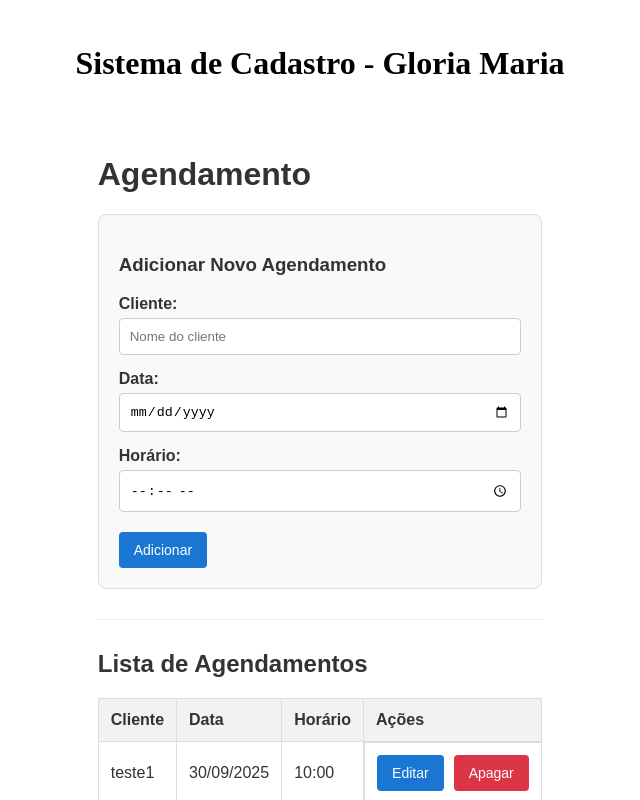
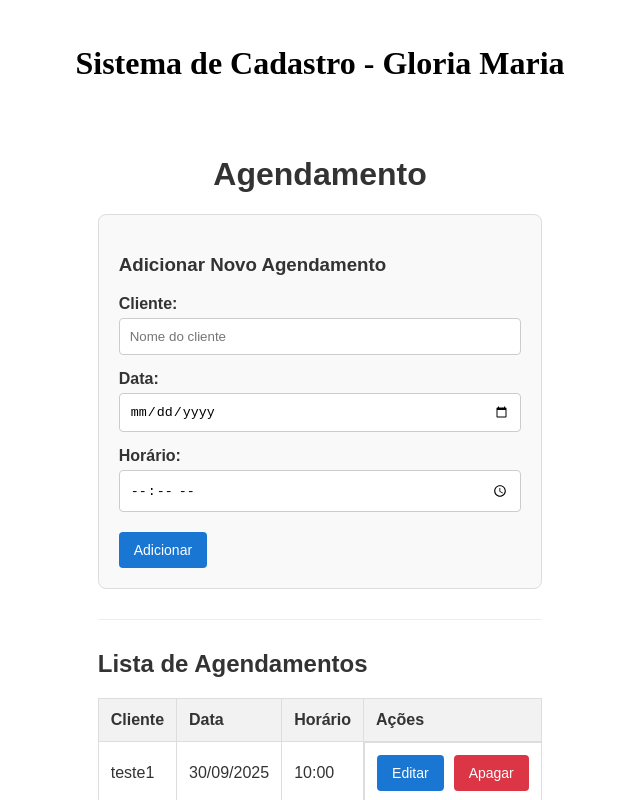
Before and after one commit to fundaoimd/projeto_es_frontend, a Vue app: page / in a window 1280 px wide. Both pictures are taken after a click on the button "Ir para Agendamento". Shown: the top 800 px of the page, without its empty margins (320-960 px from the left). Built offline with nearby package versions, Linux system fonts and the light colour scheme.

Commit message:
feat: centralizando o texto 'Agendamento'

```diff
--- a/src/components/Agendamento.vue
+++ b/src/components/Agendamento.vue
@@ -77,7 +77,7 @@ function formatarDataBR(dataISO: string): string {
 
 <template>
   <div class="container">
-    <h1>Agendamento</h1>
+    <h1 class="titulo-centralizado">Agendamento</h1>
 
     <form @submit.prevent="handleSubmit" class="form-card">
       <h3>{{ isEditing ? 'Editar Agendamento' : 'Adicionar Novo Agendamento' }}</h3>
@@ -204,4 +204,7 @@ hr {
   display: flex;
   gap: 10px;
 }
+.titulo-centralizado {
+  text-align: center;
+}
 </style>
```
